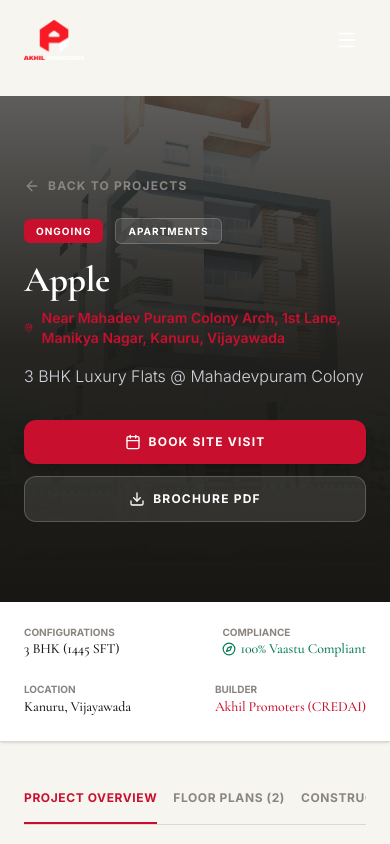
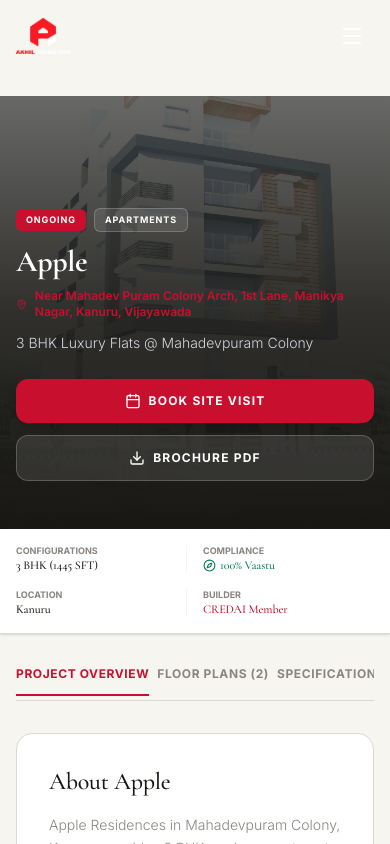
Before and after one commit to bb3agency/akhil-promoters-site, a React (Vite) app: page /projects/apple in a window 390 px wide. Shown: the top 844 px of the page. Built offline with nearby package versions, Linux system fonts and the light colour scheme.

Commit message:
perf(mobile): complete mobile viewport optimizations across header, hero, floor plans, forms, and navigation

```diff
--- a/src/components/layout/GlobalHeader.tsx
+++ b/src/components/layout/GlobalHeader.tsx
@@ -84,11 +84,22 @@
     return () => window.removeEventListener('scroll', onScroll);
   }, []);
 
-  /* Close on route change */
+  /* Close on route change & lock body scroll on mobile open */
   useEffect(() => {
     setMobileOpen(false);
     setActiveDropdown(null);
   }, [location.pathname]);
+
+  useEffect(() => {
+    if (mobileOpen) {
+      document.body.style.overflow = 'hidden';
+    } else {
+      document.body.style.overflow = '';
+    }
+    return () => {
+      document.body.style.overflow = '';
+    };
+  }, [mobileOpen]);
 
   /* Dropdown handlers with delay to prevent flicker */
   const openDropdown = (name: string) => {
@@ -111,15 +122,15 @@
             : 'bg-transparent'
         }`}
       >
-        <div className="max-w-[1320px] mx-auto px-6 lg:px-10">
-          <div className={`flex items-center justify-between transition-all duration-300 ${isScrolled ? 'h-[68px]' : 'h-[80px]'}`}>
+        <div className="max-w-[1320px] mx-auto px-4 sm:px-6 lg:px-10">
+          <div className={`flex items-center justify-between transition-all duration-300 ${isScrolled ? 'h-[64px] sm:h-[68px]' : 'h-[72px] sm:h-[80px]'}`}>
 
             {/* ── Logo ── */}
-            <Link to="/" className="flex-shrink-0 mr-10 lg:mr-16">
+            <Link to="/" className="flex-shrink-0 mr-4 sm:mr-10 lg:mr-16">
               <img
                 src={logoSrc}
                 alt="Akhil Promoters"
-                className="h-10 md:h-12 w-auto object-contain transition-all duration-200"
+                className="h-9 sm:h-11 md:h-12 w-auto object-contain transition-all duration-200"
               />
             </Link>
 
@@ -138,32 +149,31 @@
                       location.pathname === item.href
                         ? 'text-[#C8102E]'
                         : isLight
-                          ? 'text-white/90 hover:text-white'
-                          : 'text-[#2C2926] hover:text-[#C8102E]'
+                        ? 'text-white/90 hover:text-white'
+                        : 'text-[#181714] hover:text-[#C8102E]'
                     }`}
                   >
                     {item.name}
                     {item.dropdown && (
                       <ChevronDown
-                        size={12}
-                        className={`flex-shrink-0 transition-transform duration-200 ${activeDropdown === item.name ? 'rotate-180' : ''}`}
+                        size={11}
+                        className={`transition-transform duration-200 opacity-60 ${
+                          activeDropdown === item.name ? 'rotate-180 text-[#C8102E]' : ''
+                        }`}
                       />
                     )}
                   </Link>
 
-                  {/* Dropdown */}
+                  {/* Dropdown Menu */}
                   <AnimatePresence>
                     {item.dropdown && activeDropdown === item.name && (
                       <motion.div
                         initial={{ opacity: 0, y: 6 }}
                         animate={{ opacity: 1, y: 0 }}
-                        exit={{ opacity: 0, y: 6 }}
-                        transition={{ duration: 0.15, ease: 'easeOut' }}
-                        className="absolute top-full left-0 mt-1 min-w-[220px] bg-white border border-[#E8E4DC] shadow-[0_8px_32px_rgba(0,0,0,0.10)] z-50 overflow-hidden"
-                        onMouseEnter={() => {
-                          if (dropdownTimer.current) clearTimeout(dropdownTimer.current);
-                          setActiveDropdown(item.name);
-                        }}
+                        exit={{ opacity: 0, y: 4 }}
+                        transition={{ duration: 0.16 }}
+                        className="absolute top-full left-0 mt-2 w-56 bg-white border border-[#DDD9D1] shadow-xl py-2 z-50 rounded-sm"
+                        onMouseEnter={() => openDropdown(item.name)}
                         onMouseLeave={closeDropdown}
                       >
                         {item.dropdown.map((sub, idx) =>
@@ -200,10 +210,10 @@
             {/* ── Mobile Hamburger ── */}
             <button
               onClick={() => setMobileOpen(!mobileOpen)}
-              className={`lg:hidden p-2 transition-colors ${isLight ? 'text-white' : 'text-[#181714]'}`}
+              className={`lg:hidden p-2.5 rounded-lg transition-colors ${isLight ? 'text-white hover:bg-white/10' : 'text-[#181714] hover:bg-black/5'}`}
               aria-label="Toggle menu"
             >
-              {mobileOpen ? <X size={22} /> : <Menu size={22} />}
+              {mobileOpen ? <X size={24} /> : <Menu size={24} />}
             </button>
           </div>
         </div>
@@ -220,32 +230,33 @@
             className="fixed inset-0 z-50 bg-[#181714] text-white flex flex-col overflow-y-auto"
           >
             {/* Mobile header */}
-            <div className="flex items-center justify-between px-6 py-5 border-b border-white/10">
-              <img src="/images/logo-light.png" alt="Akhil Promoters" className="h-10 w-auto object-contain" />
-              <button onClick={() => setMobileOpen(false)} className="p-2 text-white/60 hover:text-white">
-                <X size={22} />
+            <div className="flex items-center justify-between px-5 py-4 border-b border-white/10">
+              <img src="/images/logo-light.png" alt="Akhil Promoters" className="h-9 w-auto object-contain" />
+              <button onClick={() => setMobileOpen(false)} className="p-2 text-white/70 hover:text-white rounded-lg hover:bg-white/10" aria-label="Close menu">
+                <X size={24} />
               </button>
             </div>
 
             {/* Mobile nav links */}
-            <div className="flex-1 px-6 py-8 space-y-1">
+            <div className="flex-1 px-6 py-6 space-y-1 overflow-y-auto">
               {navigation.map((item) => (
                 <div key={item.name}>
                   <Link
                     to={item.href || '#'}
-                    className="block py-3 text-xl font-[Cormorant_Garamond,Georgia,serif] font-[500] text-white/90 hover:text-[#C8102E] transition-colors border-b border-white/5"
-                    style={{ fontFamily: 'Cormorant Garamond, Georgia, serif' }}
+                    onClick={() => setMobileOpen(false)}
+                    className="block py-3 text-lg font-serif font-medium text-white/90 hover:text-[#C8102E] transition-colors border-b border-white/5 active:bg-white/5"
                   >
                     {item.name}
                   </Link>
                   {item.dropdown && (
-                    <div className="pl-4 mb-2 space-y-1 border-l border-[#C8102E]/30 mt-1">
+                    <div className="pl-4 mb-2 space-y-1 border-l border-[#C8102E]/30 mt-2">
                       {item.dropdown.map((sub, idx) =>
                         'divider' in sub && sub.divider ? null : (
                           <Link
                             key={sub.name}
                             to={sub.href || '#'}
-                            className="block py-1.5 text-sm text-white/50 hover:text-white/90 transition-colors"
+                            onClick={() => setMobileOpen(false)}
+                            className="block py-2 text-xs font-medium text-white/60 hover:text-white active:text-[#C8102E] transition-colors"
                           >
                             {sub.name}
                           </Link>
@@ -258,10 +269,10 @@
             </div>
 
             {/* Mobile CTAs */}
-            <div className="px-6 pb-8 space-y-3 border-t border-white/10 pt-6">
+            <div className="p-6 space-y-3 border-t border-white/10 bg-[#181714]/95">
               <button
                 onClick={() => { setMobileOpen(false); setIsInquiryOpen(true); }}
-                className="w-full py-4 bg-[#C8102E] hover:bg-[#A50D24] text-white type-label transition-colors"
+                className="w-full py-3.5 bg-[#C8102E] hover:bg-[#A50D24] text-white type-label transition-colors flex items-center justify-center font-bold tracking-wider uppercase text-xs rounded-none shadow-md"
               >
                 Schedule Site Visit
               </button>
@@ -269,9 +280,9 @@
                 href={`https://wa.me/${WHATSAPP_NUMBER}`}
                 target="_blank"
                 rel="noreferrer"
-                className="w-full py-4 border border-white/20 text-white/80 type-label flex items-center justify-center gap-2 hover:border-white/40 hover:text-white transition-colors"
+                className="w-full py-3.5 border border-white/20 text-white/90 type-label flex items-center justify-center gap-2 hover:border-white/40 hover:text-white transition-colors text-xs font-bold tracking-wider uppercase"
               >
-                <MessageSquare size={14} /> WhatsApp
+                <MessageSquare size={15} /> WhatsApp Advisory
               </a>
             </div>
           </motion.div>
--- a/src/index.css
+++ b/src/index.css
@@ -47,10 +47,17 @@
    BASE STYLES
 ───────────────────────────────────────────── */
 @layer base {
-  html {
+  html, body {
+    overflow-x: hidden;
+    max-width: 100%;
     scroll-behavior: smooth;
     -webkit-font-smoothing: antialiased;
     -moz-osx-font-smoothing: grayscale;
+    -webkit-tap-highlight-color: transparent;
+    touch-action: manipulation;
+  }
+
+  html {
     background-color: var(--color-paper);
     color: var(--color-ink);
     font-family: var(--font-sans);
@@ -83,6 +90,15 @@
     outline: 2px solid var(--color-brand);
     outline-offset: 3px;
   }
+}
+
+/* Utilities for mobile horizontal scrolling tabs */
+.no-scrollbar::-webkit-scrollbar {
+  display: none;
+}
+.no-scrollbar {
+  -ms-overflow-style: none;
+  scrollbar-width: none;
 }
 
 /* ─────────────────────────────────────────────
--- a/src/pages/ProjectDetails.tsx
+++ b/src/pages/ProjectDetails.tsx
@@ -30,40 +30,38 @@
 
   return (
     <div className="bg-akhil-off-white min-h-screen pt-24 pb-20">
-      {/* 1. HERO BANNER */}
-      <section className="relative bg-akhil-dark text-white py-20 overflow-hidden">
-        <div className="absolute inset-0 opacity-30 pointer-events-none">
-          <img src={project.heroImage} alt={project.name} className="w-full h-full object-cover" />
-          <div className="absolute inset-0 bg-gradient-to-t from-akhil-dark via-akhil-dark/80 to-transparent" />
+      {/* 1. HERO SECTION */}
+      <section className="relative min-h-[420px] sm:min-h-[500px] flex items-end pb-12 sm:pb-16 pt-28 sm:pt-36 overflow-hidden bg-akhil-dark">
+        {/* Background Image & Overlay */}
+        <div className="absolute inset-0 z-0">
+          <img
+            src={project.heroImage}
+            alt={project.name}
+            className="w-full h-full object-cover opacity-35"
+          />
+          <div className="absolute inset-0 bg-gradient-to-t from-akhil-dark via-akhil-dark/70 to-transparent" />
         </div>
 
-        <div className="relative z-10 max-w-7xl mx-auto px-6 md:px-12">
-          <Link
-            to="/projects"
-            className="inline-flex items-center gap-2 text-xs font-bold text-akhil-gray hover:text-white uppercase tracking-widest mb-6 transition-colors"
-          >
-            <ArrowLeft size={16} /> Back to Projects
-          </Link>
-
-          <div className="flex flex-col lg:flex-row lg:items-end justify-between gap-8">
+        <div className="relative z-10 max-w-7xl mx-auto px-4 sm:px-6 md:px-12 w-full">
+          <div className="flex flex-col lg:flex-row lg:items-end justify-between gap-6">
             <div>
-              <div className="flex items-center gap-3 mb-4">
-                <span className="px-3 py-1 bg-akhil-red text-white text-[10px] font-bold uppercase tracking-widest rounded-md">
+              <div className="flex items-center gap-2 sm:gap-3 mb-3 sm:mb-4">
+                <span className="px-2.5 sm:px-3 py-1 bg-akhil-red text-white text-[9px] sm:text-[10px] font-bold uppercase tracking-widest rounded-md">
                   {project.status}
                 </span>
-                <span className="px-3 py-1 bg-white/10 text-white text-[10px] font-bold uppercase tracking-widest rounded-md border border-white/20">
+                <span className="px-2.5 sm:px-3 py-1 bg-white/10 text-white text-[9px] sm:text-[10px] font-bold uppercase tracking-widest rounded-md border border-white/20">
                   {project.category}
                 </span>
               </div>
-              <h1 className="text-4xl md:text-6xl font-serif font-bold text-white mb-2">{project.name}</h1>
-              <p className="text-akhil-red text-sm font-semibold flex items-center gap-2 mb-4">
-                <MapPin size={16} /> {project.locationDetails}
+              <h1 className="text-3xl sm:text-5xl md:text-6xl font-serif font-bold text-white mb-2">{project.name}</h1>
+              <p className="text-akhil-red text-xs sm:text-sm font-semibold flex items-center gap-2 mb-3 sm:mb-4">
+                <MapPin size={15} /> {project.locationDetails}
               </p>
-              <p className="text-gray-300 text-base max-w-2xl font-light">{project.tagline}</p>
+              <p className="text-gray-300 text-sm sm:text-base max-w-2xl font-light leading-relaxed">{project.tagline}</p>
             </div>
 
             {/* CTA Buttons */}
-            <div className="flex flex-col sm:flex-row gap-3">
+            <div className="flex flex-col sm:flex-row gap-3 w-full sm:w-auto">
               <button
                 onClick={openVisitModal}
                 className="px-6 py-3.5 bg-akhil-red hover:bg-akhil-red-hover text-white text-xs font-bold tracking-widest uppercase rounded-xl transition-all shadow-lg flex items-center justify-center gap-2"
@@ -82,41 +80,41 @@
       </section>
 
       {/* 2. SPECIFICATION QUICK BAR */}
-      <section className="bg-white border-b border-akhil-border py-6 shadow-sm sticky top-20 z-30">
-        <div className="max-w-7xl mx-auto px-6 md:px-12">
-          <div className="flex flex-wrap items-center justify-between gap-6 text-xs text-akhil-charcoal">
-            <div>
-              <span className="text-[10px] text-akhil-gray block uppercase font-bold">Configurations</span>
-              <strong className="text-sm font-serif">{project.configurations.join(', ')}</strong>
+      <section className="bg-white border-b border-akhil-border py-4 sm:py-5 shadow-sm sticky top-[64px] sm:top-[68px] z-30">
+        <div className="max-w-7xl mx-auto px-4 sm:px-6 md:px-12">
+          <div className="grid grid-cols-2 md:grid-cols-4 gap-4 text-xs text-akhil-charcoal">
+            <div className="border-r border-gray-100 pr-2 last:border-0 md:border-r">
+              <span className="text-[9px] sm:text-[10px] text-akhil-gray block uppercase font-bold">Configurations</span>
+              <strong className="text-xs sm:text-sm font-serif line-clamp-1">{project.configurations.join(', ')}</strong>
+            </div>
+
+            <div className="border-r-0 md:border-r border-gray-100 pr-2">
+              <span className="text-[9px] sm:text-[10px] text-akhil-gray block uppercase font-bold">Compliance</span>
+              <strong className="text-xs sm:text-sm font-serif text-emerald-700 flex items-center gap-1">
+                <Compass size={13} /> 100% Vaastu
+              </strong>
+            </div>
+
+            <div className="border-r border-gray-100 pr-2">
+              <span className="text-[9px] sm:text-[10px] text-akhil-gray block uppercase font-bold">Location</span>
+              <strong className="text-xs sm:text-sm font-serif line-clamp-1">{project.area}</strong>
             </div>
 
             <div>
-              <span className="text-[10px] text-akhil-gray block uppercase font-bold">Compliance</span>
-              <strong className="text-sm font-serif text-emerald-700 flex items-center gap-1">
-                <Compass size={14} /> 100% Vaastu Compliant
-              </strong>
-            </div>
-
-            <div>
-              <span className="text-[10px] text-akhil-gray block uppercase font-bold">Location</span>
-              <strong className="text-sm font-serif">{project.area}, Vijayawada</strong>
-            </div>
-
-            <div>
-              <span className="text-[10px] text-akhil-gray block uppercase font-bold">Builder</span>
-              <strong className="text-sm font-serif text-akhil-red">Akhil Promoters (CREDAI)</strong>
+              <span className="text-[9px] sm:text-[10px] text-akhil-gray block uppercase font-bold">Builder</span>
+              <strong className="text-xs sm:text-sm font-serif text-akhil-red">CREDAI Member</strong>
             </div>
           </div>
         </div>
       </section>
 
       {/* 3. MAIN NAVIGATION TABS & CONTENT */}
-      <section className="max-w-7xl mx-auto px-6 md:px-12 py-12">
+      <section className="max-w-7xl mx-auto px-4 sm:px-6 md:px-12 py-8 sm:py-12">
         {/* Navigation Tabs */}
-        <div className="flex items-center gap-4 border-b border-akhil-border mb-10 overflow-x-auto">
+        <div className="flex items-center gap-2 sm:gap-4 border-b border-akhil-border mb-8 sm:mb-10 overflow-x-auto no-scrollbar pb-1">
           <button
             onClick={() => setActiveTab('overview')}
-            className={`pb-4 text-xs font-bold tracking-wider uppercase transition-colors whitespace-nowrap border-b-2 ${
+            className={`pb-3 sm:pb-4 text-xs font-bold tracking-wider uppercase transition-colors whitespace-nowrap border-b-2 shrink-0 ${
               activeTab === 'overview'
                 ? 'border-akhil-red text-akhil-red'
                 : 'border-transparent text-akhil-gray hover:text-akhil-charcoal'
@@ -127,7 +125,7 @@
           {project.floorPlans.length > 0 && (
             <button
               onClick={() => setActiveTab('floorplans')}
-              className={`pb-4 text-xs font-bold tracking-wider uppercase transition-colors whitespace-nowrap border-b-2 ${
+              className={`pb-3 sm:pb-4 text-xs font-bold tracking-wider uppercase transition-colors whitespace-nowrap border-b-2 shrink-0 ${
                 activeTab === 'floorplans'
                   ? 'border-akhil-red text-akhil-red'
                   : 'border-transparent text-akhil-gray hover:text-akhil-charcoal'
@@ -138,23 +136,23 @@
           )}
           <button
             onClick={() => setActiveTab('specs')}
-            className={`pb-4 text-xs font-bold tracking-wider uppercase transition-colors whitespace-nowrap border-b-2 ${
+            className={`pb-3 sm:pb-4 text-xs font-bold tracking-wider uppercase transition-colors whitespace-nowrap border-b-2 shrink-0 ${
               activeTab === 'specs'
                 ? 'border-akhil-red text-akhil-red'
                 : 'border-transparent text-akhil-gray hover:text-akhil-charcoal'
             }`}
           >
-            Construction Specifications
+            Specifications
           </button>
           <button
             onClick={() => setActiveTab('location')}
-            className={`pb-4 text-xs font-bold tracking-wider uppercase transition-colors whitespace-nowrap border-b-2 ${
+            className={`pb-3 sm:pb-4 text-xs font-bold tracking-wider uppercase transition-colors whitespace-nowrap border-b-2 shrink-0 ${
               activeTab === 'location'
                 ? 'border-akhil-red text-akhil-red'
                 : 'border-transparent text-akhil-gray hover:text-akhil-charcoal'
             }`}
           >
-            Location Map & Highlights
+            Location & Map
           </button>
         </div>
 
```
Also changed, not shown: src/components/layout/Footer.tsx (+29 -29 lines), src/components/ui/InquiryModal.tsx (+21 -19 lines), src/pages/Home.tsx (+56 -59 lines), src/pages/Projects.tsx (+14 -18 lines).
